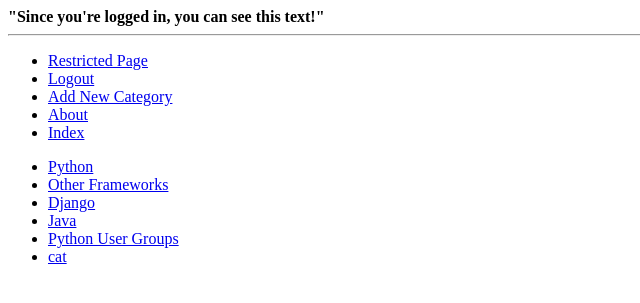
After one commit to MatthewMHughes/Rango, a Django app: page /rango/restricted in a window 1280 px wide. The commit adds this page. Shown: the top 303 px of the page, without its empty margins (0-640 px from the left). Run offline with Django 3.2, Linux system fonts and the light colour scheme; a user stored in the database is signed in; data comes from the database, SQL or seed files in the repository; both versions use the stored data as it was after the commit.

Commit message:
finished chapter 9

```diff
--- a/tango_with_django_project/rango/urls.py
+++ b/tango_with_django_project/rango/urls.py
@@ -12,4 +12,6 @@ urlpatterns = [
         name='add_page'),
     url(r'^register$', views.register, name = 'register'),
     url(r'^login$', views.user_login, name='login'),
+    url(r'^restricted$', views.restricted, name='restricted'),
+    url(r'^logout$', views.user_logout, name="logout"),
     ]
--- a/tango_with_django_project/rango/views.py
+++ b/tango_with_django_project/rango/views.py
@@ -3,8 +3,9 @@ from rango.models import Category
 from django.http import HttpResponse, HttpResponseRedirect
 from rango.models import Page
 from rango.forms import CategoryForm, PageForm, UserForm, UserProfileForm
-from django.contrib.auth import authenticate, login
+from django.contrib.auth import authenticate, login, logout
 from django.core.urlresolvers import reverse
+from django.contrib.auth.decorators import login_required
 # Create your views here.
 def index(request):
     category_list = Category.objects.order_by('-likes')[:5]
@@ -29,6 +30,7 @@ def show_category(request, category_name_slug):
         context_dict['pages'] = None
     return render(request, 'rango/category.html', context_dict)
 
+@login_required
 def add_category(request):
     form = CategoryForm()
     if request.method == 'POST':
@@ -40,6 +42,7 @@ def add_category(request):
             print(form.errors)
     return render(request, 'rango/add_category.html', {'form': form})
 
+@login_required
 def add_page(request, category_name_slug):
     try:
         category = Category.objects.get(slug=category_name_slug)
@@ -102,6 +105,15 @@ def user_login(request):
                 return HttpResponse("Your Rango account is disabled.")
         else:
             print("Invalid login details: {0}, {1}".format(username, password))
-            return HttpResponse("Invalid login details supplied.")
+            return HttpResponse("Either the username or password is invalid")
     else:
         return render(request, 'rango/login.html', {})
+
+@login_required
+def restricted(request):
+    return render(request, 'rango/restricted.html', {})
+
+@login_required
+def user_logout(request):
+    logout(request)
+    return HttpResponseRedirect(reverse('index'))
--- a/tango_with_django_project/tango_with_django_project/settings.py
+++ b/tango_with_django_project/tango_with_django_project/settings.py
@@ -127,3 +127,5 @@ STATIC_URL = '/static/'
 
 MEDIA_ROOT = MEDIA_DIR
 MEDIA_URL = '/media/'
+
+LOGIN_URL = '/rango/login'
--- a/tango_with_django_project/templates/rango/base.html
+++ b/tango_with_django_project/templates/rango/base.html
@@ -20,11 +20,16 @@
         <hr />
         <div>
             <ul>
+            {% if user.is_authenticated %}
+                <li><a = href="{% url 'restricted' %}">Restricted Page</a></li>
+                <li><a = href="{% url 'logout' %}">Logout</a></li>
                 <li><a = href="{% url 'add_category' %}">Add New Category</a></li>
+            {% else %}
+                <li><a = href="{% url 'login' %}">Login</a></li>
+                <li><a = href="{% url 'register' %}">Sign Up</a></li>
+            {% endif %}
                 <li><a = href="{% url 'about' %}">About</a></li>
                 <li><a = href="{% url 'index' %}">Index</a></li>
-                <li><a = href="{% url 'register' %}">Sign Up</a></li>
-                <li><a = href="{% url 'login' %}">Login</a></li>
             </ul>
         </div>
 
--- a/tango_with_django_project/templates/rango/category.html
+++ b/tango_with_django_project/templates/rango/category.html
@@ -19,7 +19,9 @@
         {% else %}
             <strong>No pages currently in category.</strong>
         {% endif %}
-        <a href="{% url 'add_page' category.slug %}">Add Page</a><br />
+        {% if user.is_authenticated %}
+            <a href="{% url 'add_page' category.slug %}">Add Page</a><br />
+        {% endif %}
     {% else %}
         The specified category does not exist!
     {% endif %}
--- a/tango_with_django_project/templates/rango/register.html
+++ b/tango_with_django_project/templates/rango/register.html
@@ -11,7 +11,7 @@
         Rango says: <strong>thank you for registering!</strong>
         <a href="{% url 'index' %}">Return to the homepage.</a><br />
     {% else %}
-        Rango says: <strong>register here!</strong><br />
+        Rango says: <strong>Sign Up!</strong><br />
         <form id="user_form" method="post" action="{% url 'register' %}"
             enctype="multipart/form-data">
 
--- /dev/null
+++ b/tango_with_django_project/templates/rango/restricted.html
@@ -0,0 +1,10 @@
+{% extends 'rango/base.html' %}
+{% load staticfiles %}
+
+{% block title_block %}
+    Restricted
+{% endblock %}
+
+{% block body_block %}
+    <strong>"Since you're logged in, you can see this text!"</strong>
+{% endblock %}
```
Also changed, not shown: tango_with_django_project/db.sqlite3, 3 other files.
